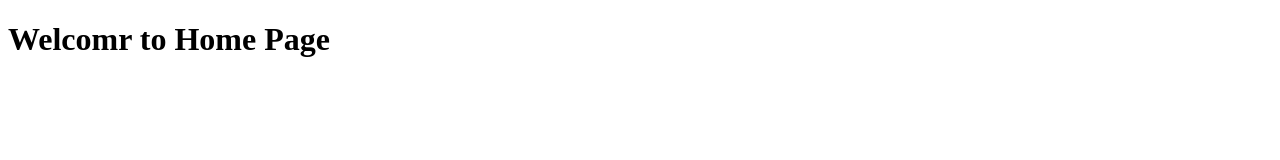
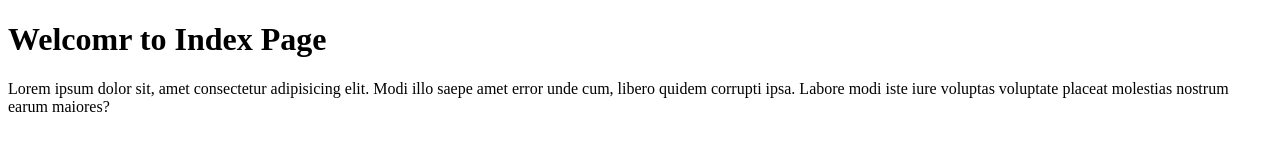
Before and after one commit to AmirhossseinMahmoudi/project, a plain HTML site: page index.html in a window 1280 px wide. Drawn offline with Linux system fonts and the light colour scheme.

Commit message:
Change Project

```diff
--- a/css/style.css
+++ b/css/style.css
@@ -0,0 +1,4 @@
+body {
+    background: red;
+    margin: 100px;
+}
--- a/index.html
+++ b/index.html
@@ -9,9 +9,10 @@
 </head>
 
 <body>
-    <h1>Welcomr to Home Page</h1>
+    <h1>Welcomr to Index Page</h1>
 
-
+    <p>Lorem ipsum dolor sit, amet consectetur adipisicing elit. Modi illo saepe amet error unde cum, libero quidem
+        corrupti ipsa. Labore modi iste iure voluptas voluptate placeat molestias nostrum earum maiores?</p>
     <script src="js/main.js"></script>
 </body>
 
```
Also changed, not shown: css/main.css (added).
